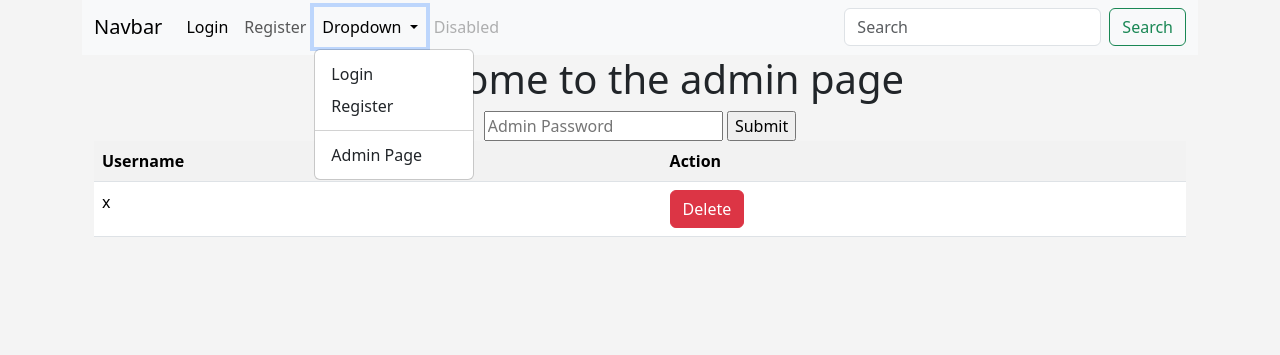
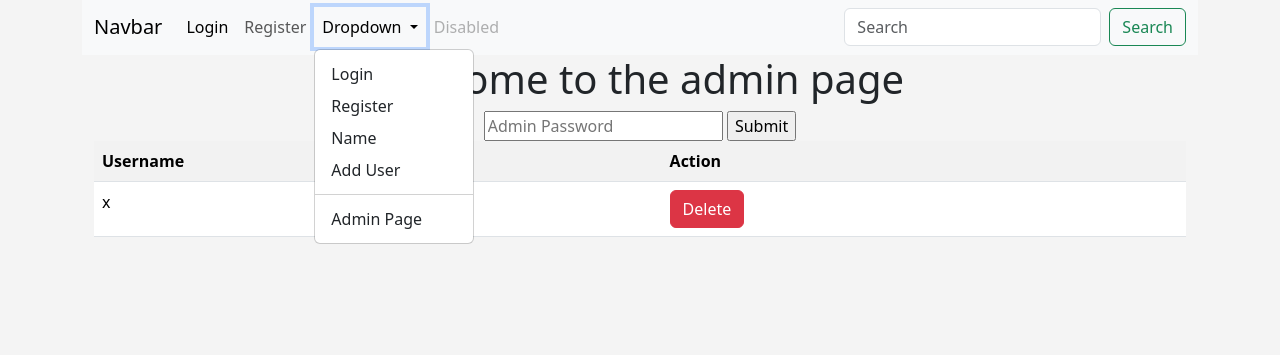
Before and after one commit to ProjectEcko/Teacher_Admin_Portal, a Flask app: page /admin in a window 1280 px wide, after a click on "Dropdown". Shown: the part 25-380 px from the top of the page. Run offline with Flask 3, Linux system fonts and the light colour scheme; tables that the repository leaves empty or names only in its code hold one stand-in row (values such as "Sample post"); some libraries are stand-ins or nearby versions.

Commit message:
Update navbar.html
Added more links in the navbar

```diff
--- a/templates/navbar.html
+++ b/templates/navbar.html
@@ -19,6 +19,8 @@
             <ul class="dropdown-menu">
               <li><a class="dropdown-item" href="{{url_for('index')}}">Login</a></li>
               <li><a class="dropdown-item" href="{{url_for('register')}}">Register</a></li>
+              <li><a class="dropdown-item" href="{{url_for('name')}}">Name</a></li>
+              <li><a class="dropdown-item" href="{{url_for('add_user')}}">Add User</a></li>
               <li><hr class="dropdown-divider"></li>
               <li><a class="dropdown-item" href="{{url_for('admin')}}">Admin Page</a></li>
             </ul>
```
